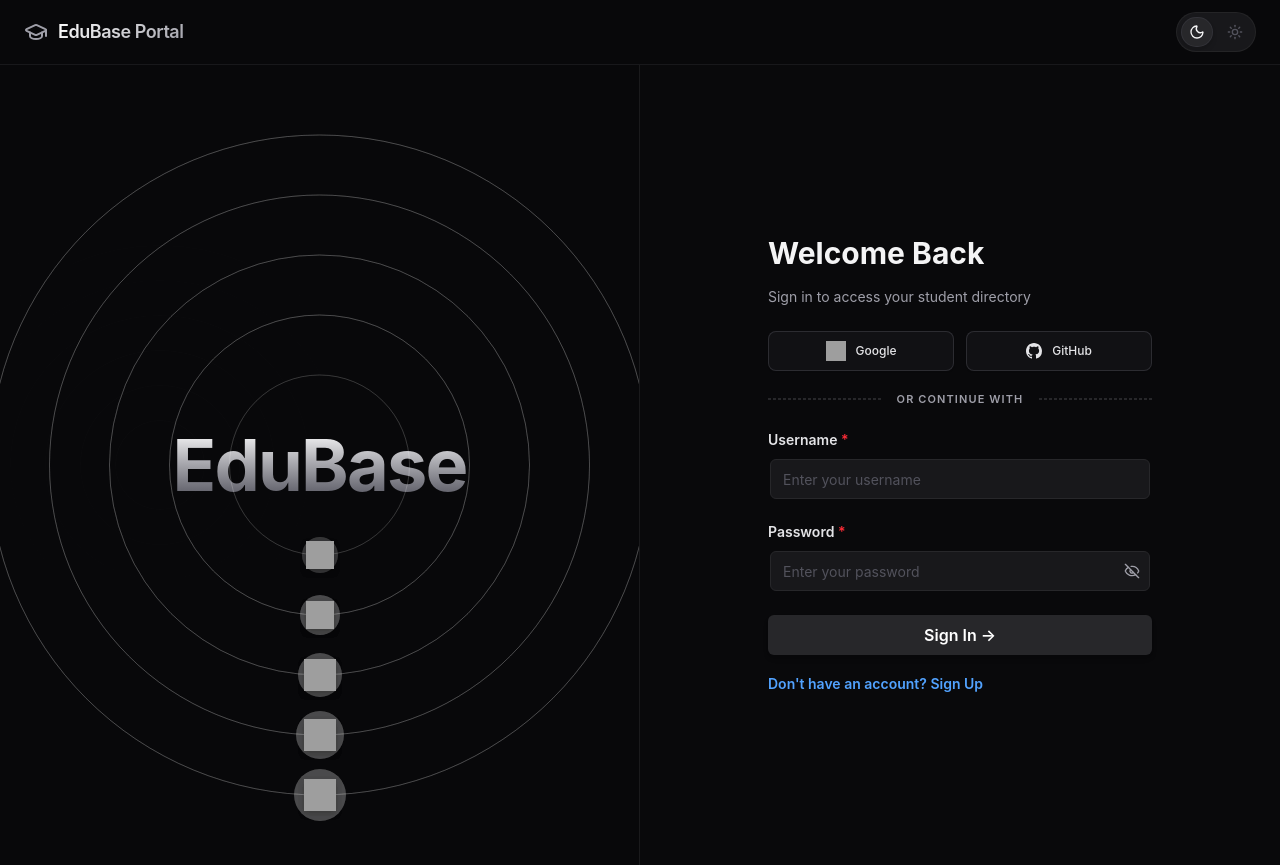
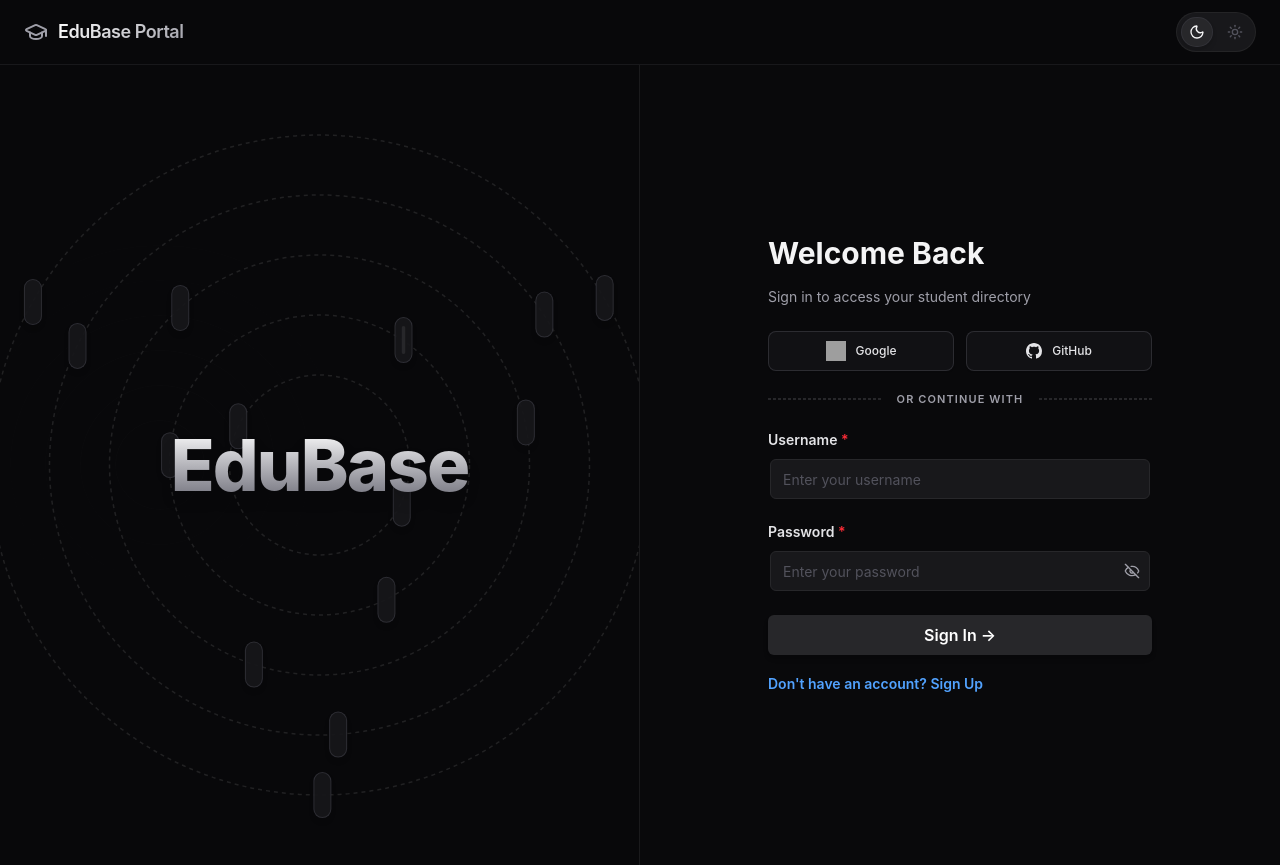
Before and after one commit to gagan-aditya01/EduBase, a React (Vite) app in the folder frontend/: page / in a window 1280 px wide. Built offline with nearby package versions, Linux system fonts and the light colour scheme; grey boxes are pictures that could not be loaded.

Commit message:
Overhaul tech orbit animation spacing and high contrast logo rendering

```diff
--- a/frontend/src/components/AuthPage.tsx
+++ b/frontend/src/components/AuthPage.tsx
@@ -11,35 +11,29 @@ interface AuthPageProps {
 }
 
 const iconsArray = [
-  // Ring 1 (Radius 90px)
+  // Ring 1 (Inner - Radius 90px)
   {
     component: () => (
       <img
-        className="w-7 h-7 filter drop-shadow-md transition-transform hover:scale-125"
+        className="w-7 h-7 object-contain"
         src="https://cdn.jsdelivr.net/gh/devicons/devicon@latest/icons/react/react-original.svg"
-        alt="React 18"
+        alt="React"
       />
     ),
-    className: 'size-[36px] border-none bg-transparent',
     duration: 18,
-    delay: 0,
     radius: 90,
-    path: true,
     reverse: false,
   },
   {
     component: () => (
       <img
-        className="w-7 h-7 filter drop-shadow-md transition-transform hover:scale-125"
+        className="w-7 h-7 object-contain"
         src="https://cdn.jsdelivr.net/gh/devicons/devicon@latest/icons/typescript/typescript-original.svg"
         alt="TypeScript"
       />
     ),
-    className: 'size-[36px] border-none bg-transparent',
     duration: 18,
-    delay: 9,
     radius: 90,
-    path: true,
     reverse: false,
   },
 
@@ -47,46 +41,37 @@ const iconsArray = [
   {
     component: () => (
       <img
-        className="w-7 h-7 filter drop-shadow-md transition-transform hover:scale-125"
+        className="w-7 h-7 object-contain"
         src="https://cdn.jsdelivr.net/gh/devicons/devicon@latest/icons/nodejs/nodejs-original.svg"
         alt="Node.js"
       />
     ),
-    className: 'size-[40px] border-none bg-transparent',
     duration: 22,
-    delay: 0,
     radius: 150,
-    path: true,
     reverse: true,
   },
   {
     component: () => (
       <img
-        className="w-7 h-7 filter drop-shadow-md transition-transform hover:scale-125"
+        className="w-7 h-7 object-contain bg-zinc-800 p-0.5 rounded-xs"
         src="https://cdn.jsdelivr.net/gh/devicons/devicon@latest/icons/express/express-original.svg"
-        alt="Express 5"
+        alt="Express.js"
       />
     ),
-    className: 'size-[40px] border-none bg-transparent',
     duration: 22,
-    delay: 7,
     radius: 150,
-    path: true,
     reverse: true,
   },
   {
     component: () => (
       <img
-        className="w-7 h-7 filter drop-shadow-md transition-transform hover:scale-125"
+        className="w-7 h-7 object-contain"
         src="https://cdn.jsdelivr.net/gh/devicons/devicon@latest/icons/vitejs/vitejs-original.svg"
         alt="Vite"
       />
     ),
-    className: 'size-[40px] border-none bg-transparent',
     duration: 22,
-    delay: 14,
     radius: 150,
-    path: true,
     reverse: true,
   },
 
@@ -94,46 +79,37 @@ const iconsArray = [
   {
     component: () => (
       <img
-        className="w-8 h-8 filter drop-shadow-md transition-transform hover:scale-125"
+        className="w-7 h-7 object-contain"
         src="https://cdn.jsdelivr.net/gh/devicons/devicon@latest/icons/mongodb/mongodb-original.svg"
-        alt="MongoDB Atlas"
+        alt="MongoDB"
       />
     ),
-    className: 'size-[44px] border-none bg-transparent',
     duration: 26,
-    delay: 0,
     radius: 210,
-    path: true,
     reverse: false,
   },
   {
     component: () => (
       <img
-        className="w-8 h-8 filter drop-shadow-md transition-transform hover:scale-125"
+        className="w-7 h-7 object-contain"
         src="https://cdn.jsdelivr.net/gh/devicons/devicon@latest/icons/tailwindcss/tailwindcss-original.svg"
         alt="Tailwind CSS"
       />
     ),
-    className: 'size-[44px] border-none bg-transparent',
     duration: 26,
-    delay: 9,
     radius: 210,
-    path: true,
     reverse: false,
   },
   {
     component: () => (
       <img
-        className="w-8 h-8 filter drop-shadow-md transition-transform hover:scale-125"
+        className="w-7 h-7 object-contain"
         src="https://cdn.jsdelivr.net/gh/devicons/devicon@latest/icons/jest/jest-plain.svg"
-        alt="Jest Testing"
+        alt="Jest"
       />
     ),
-    className: 'size-[44px] border-none bg-transparent',
     duration: 26,
-    delay: 17,
     radius: 210,
-    path: true,
     reverse: false,
   },
 
@@ -141,93 +117,75 @@ const iconsArray = [
   {
     component: () => (
       <img
-        className="w-8 h-8 filter drop-shadow-md transition-transform hover:scale-125"
+        className="w-7 h-7 object-contain"
         src="https://cdn.jsdelivr.net/gh/devicons/devicon@latest/icons/docker/docker-original.svg"
         alt="Docker"
       />
     ),
-    className: 'size-[48px] border-none bg-transparent',
     duration: 30,
-    delay: 0,
     radius: 270,
-    path: true,
     reverse: true,
   },
   {
     component: () => (
       <img
-        className="w-8 h-8 filter drop-shadow-md transition-transform hover:scale-125"
+        className="w-7 h-7 object-contain"
         src="https://cdn.jsdelivr.net/gh/devicons/devicon@latest/icons/git/git-original.svg"
-        alt="Git Version Control"
+        alt="Git"
       />
     ),
-    className: 'size-[48px] border-none bg-transparent',
     duration: 30,
-    delay: 10,
     radius: 270,
-    path: true,
     reverse: true,
   },
   {
     component: () => (
       <img
-        className="w-8 h-8 filter drop-shadow-md transition-transform hover:scale-125"
+        className="w-7 h-7 object-contain"
         src="https://cdn.jsdelivr.net/gh/devicons/devicon@latest/icons/html5/html5-original.svg"
         alt="HTML5"
       />
     ),
-    className: 'size-[48px] border-none bg-transparent',
     duration: 30,
-    delay: 20,
     radius: 270,
-    path: true,
     reverse: true,
   },
 
-  // Ring 5 (Radius 330px)
+  // Ring 5 (Outer - Radius 330px)
   {
     component: () => (
       <img
-        className="w-8 h-8 filter drop-shadow-md transition-transform hover:scale-125"
+        className="w-7 h-7 object-contain"
         src="https://cdn.jsdelivr.net/gh/devicons/devicon@latest/icons/css3/css3-original.svg"
         alt="CSS3"
       />
     ),
-    className: 'size-[52px] border-none bg-transparent',
     duration: 34,
-    delay: 0,
     radius: 330,
-    path: true,
     reverse: false,
   },
   {
     component: () => (
       <img
-        className="w-8 h-8 filter drop-shadow-md transition-transform hover:scale-125"
+        className="w-7 h-7 object-contain"
         src="https://cdn.jsdelivr.net/gh/devicons/devicon@latest/icons/javascript/javascript-original.svg"
-        alt="JavaScript ES6"
+        alt="JavaScript"
       />
     ),
-    className: 'size-[52px] border-none bg-transparent',
     duration: 34,
-    delay: 11,
     radius: 330,
-    path: true,
     reverse: false,
   },
   {
     component: () => (
       <img
-        className="w-8 h-8 filter drop-shadow-md transition-transform hover:scale-125"
+        className="w-7 h-7 object-contain"
         src="https://cdn.jsdelivr.net/gh/devicons/devicon@latest/icons/nginx/nginx-original.svg"
-        alt="Nginx Proxy"
+        alt="Nginx"
       />
     ),
-    className: 'size-[52px] border-none bg-transparent',
     duration: 34,
-    delay: 22,
     radius: 330,
-    path: true,
     reverse: false,
   },
 ];
--- a/frontend/src/components/ui/modern-animated-sign-in.tsx
+++ b/frontend/src/components/ui/modern-animated-sign-in.tsx
@@ -203,71 +203,13 @@ const Ripple = memo(function Ripple({
   );
 });
 
-// ==================== OrbitingCircles Component ====================
-
-type OrbitingCirclesProps = {
-  className?: string;
-  children: ReactNode;
-  reverse?: boolean;
-  duration?: number;
-  delay?: number;
-  radius?: number;
-  path?: boolean;
-};
-
-const OrbitingCircles = memo(function OrbitingCircles({
-  className,
-  children,
-  reverse = false,
-  duration = 20,
-  delay = 10,
-  radius = 50,
-  path = true,
-}: OrbitingCirclesProps) {
-  return (
-    <>
-      {path && (
-        <svg
-          xmlns="http://www.w3.org/2000/svg"
-          version="1.1"
-          className="pointer-events-none absolute inset-0 size-full"
-        >
-          <circle
-            className="stroke-black/15 stroke-1 dark:stroke-white/10"
-            cx="50%"
-            cy="50%"
-            r={radius}
-            fill="none"
-          />
-        </svg>
-      )}
-      <section
-        style={
-          {
-            '--duration': duration,
-            '--radius': radius,
-            '--delay': -delay,
-          } as React.CSSProperties
-        }
-        className={cn(
-          'absolute flex size-full transform-gpu animate-orbit items-center justify-center rounded-full border bg-black/5 [animation-delay:calc(var(--delay)*1000ms)] dark:bg-white/10',
-          { '[animation-direction:reverse]': reverse },
-          className
-        )}
-      >
-        {children}
-      </section>
-    </>
-  );
-});
-
 // ==================== TechOrbitDisplay Component ====================
 
-type IconConfig = {
+export type IconConfig = {
   className?: string;
   duration?: number;
   delay?: number;
-  radius?: number;
+  radius: number;
   path?: boolean;
   reverse?: boolean;
   component: () => React.ReactNode;
@@ -282,25 +224,103 @@ const TechOrbitDisplay = memo(function TechOrbitDisplay({
   iconsArray,
   text = 'EduBase',
 }: TechnologyOrbitDisplayProps) {
+  // Extract unique radius values to render concentric SVG orbit rings ONCE
+  const uniqueRadii = Array.from(new Set(iconsArray.map((i) => i.radius))).sort((a, b) => a - b);
+
+  // Group icons by radius to calculate even angular spacing (360 / count)
+  const iconsByRadius: { [radius: number]: IconConfig[] } = {};
+  iconsArray.forEach((icon) => {
+    if (!iconsByRadius[icon.radius]) {
+      iconsByRadius[icon.radius] = [];
+    }
+    iconsByRadius[icon.radius].push(icon);
+  });
+
   return (
-    <section className="relative flex h-full w-full flex-col items-center justify-center overflow-hidden rounded-lg">
-      <span className="pointer-events-none whitespace-pre-wrap bg-gradient-to-b from-[#e05a47] to-[#cc5a37] dark:from-white dark:to-zinc-600 bg-clip-text text-center text-7xl font-bold tracking-tight leading-none text-transparent">
-        {text}
-      </span>
+    <section className="relative flex h-full w-full flex-col items-center justify-center overflow-hidden rounded-lg z-10 select-none">
+      {/* 1. Concentric SVG Orbit Path Rings */}
+      <svg
+        xmlns="http://www.w3.org/2000/svg"
+        className="pointer-events-none absolute inset-0 size-full z-0"
+      >
+        {uniqueRadii.map((radius) => (
+          <circle
+            key={radius}
+            className="stroke-black/15 dark:stroke-white/10 stroke-[1.5]"
+            strokeDasharray="4 4"
+            cx="50%"
+            cy="50%"
+            r={radius}
+            fill="none"
+          />
+        ))}
+      </svg>
 
-      {iconsArray.map((icon, index) => (
-        <OrbitingCircles
-          key={index}
-          className={icon.className}
-          duration={icon.duration}
-          delay={icon.delay}
-          radius={icon.radius}
-          path={icon.path}
-          reverse={icon.reverse}
-        >
-          {icon.component()}
-        </OrbitingCircles>
-      ))}
+      {/* 2. Central Brand Core */}
+      <div className="relative z-20 flex flex-col items-center justify-center pointer-events-none">
+        <span className="bg-gradient-to-b from-[#e05a47] to-[#cc5a37] dark:from-white dark:to-zinc-500 bg-clip-text text-center text-7xl font-extrabold tracking-tight leading-none text-transparent filter drop-shadow-xl">
+          {text}
+        </span>
+      </div>
+
+      {/* 3. Evenly Spaced Upright Orbiting Logos */}
+      {uniqueRadii.map((radius) => {
+        const group = iconsByRadius[radius];
+        const count = group.length;
+
+        return group.map((icon, idx) => {
+          const startAngle = (360 / count) * idx;
+          const duration = icon.duration || 25;
+          const reverse = !!icon.reverse;
+
+          return (
+            <motion.div
+              key={`${radius}-${idx}`}
+              style={{
+                position: 'absolute',
+                left: '50%',
+                top: '50%',
+                width: 0,
+                height: 0,
+                zIndex: 10,
+              }}
+              animate={{
+                rotate: reverse
+                  ? [startAngle, startAngle - 360]
+                  : [startAngle, startAngle + 360],
+              }}
+              transition={{
+                duration: duration,
+                repeat: Infinity,
+                ease: 'linear',
+              }}
+            >
+              <div
+                style={{
+                  transform: `translate(-50%, -50%) translateY(-${radius}px)`,
+                }}
+              >
+                {/* Counter-rotate to keep icon upright */}
+                <motion.div
+                  animate={{
+                    rotate: reverse
+                      ? [-startAngle, -startAngle + 360]
+                      : [-startAngle, -startAngle - 360],
+                  }}
+                  transition={{
+                    duration: duration,
+                    repeat: Infinity,
+                    ease: 'linear',
+                  }}
+                  className="flex items-center justify-center p-2 rounded-full bg-white/90 border border-[#e5e2d9] shadow-md dark:bg-zinc-900/90 dark:border-zinc-700/60 transition-transform hover:scale-125 cursor-pointer"
+                >
+                  {icon.component()}
+                </motion.div>
+              </div>
+            </motion.div>
+          );
+        });
+      })}
     </section>
   );
 });
@@ -600,7 +620,6 @@ export {
   Input,
   BoxReveal,
   Ripple,
-  OrbitingCircles,
   TechOrbitDisplay,
   AnimatedForm,
   AuthTabs,
```
